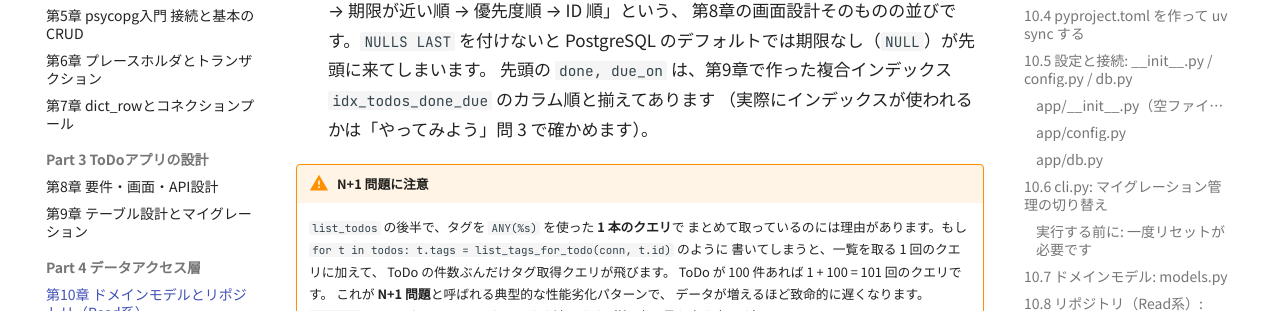
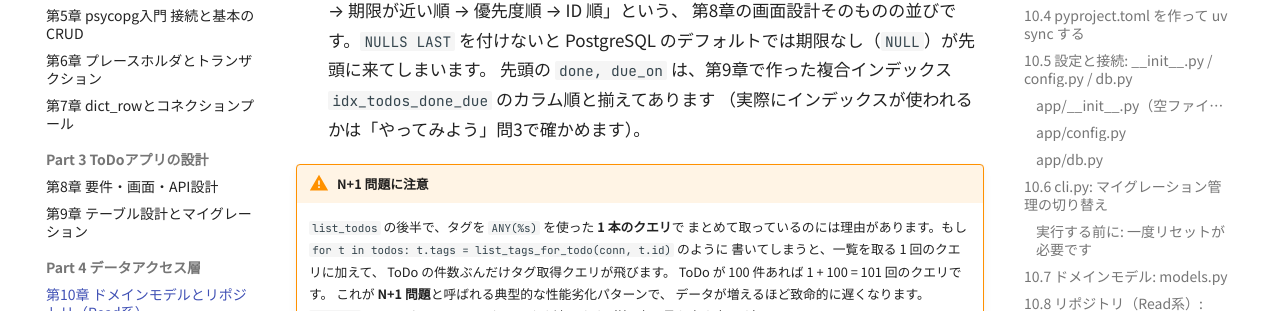
Before and after one commit to kmizu/webapp-training, an MkDocs documentation site: the page built from docs/10-data-read.md, in a window 1280 px wide and 900 px high, scrolled down 15587 px. Shown: the part 174-485 px from the top of the window. Built offline with MkDocs 1.6.1 and Material for MkDocs 9.7.7, drawn with Linux system fonts in a browser that asks for light colours; comment, search, counter and statistics services are not loaded.

```diff
--- a/docs/10-data-read.md
+++ b/docs/10-data-read.md
@@ -722,7 +722,7 @@ ToDo が見つかった場合は、`list_tags_for_todo` でタグを追加のク
   PostgreSQL のデフォルトでは期限なし（`NULL`）が先頭に来てしまいます。
   先頭の `done, due_on` は、第9章で作った複合インデックス
   `idx_todos_done_due` のカラム順と揃えてあります
-  （実際にインデックスが使われるかは「やってみよう」問 3 で確かめます）。
+  （実際にインデックスが使われるかは「やってみよう」問3で確かめます）。
 
 !!! warning "N+1 問題に注意"
     `list_todos` の後半で、タグを `ANY(%s)` を使った **1 本のクエリ**で
@@ -947,7 +947,7 @@ PostgreSQL が起動していません。プールが接続をリトライする
     `get_todo` のような `None` チェックは不要です。
 
     `list_open_count(conn)` を呼ぶと `4` が返ります
-    （問 1 のデータを入れた人は `5`）。
+    （問1のデータを入れた人は `5`）。
 
 ### 問3 インデックスが使われているか EXPLAIN で確かめる
 
```
